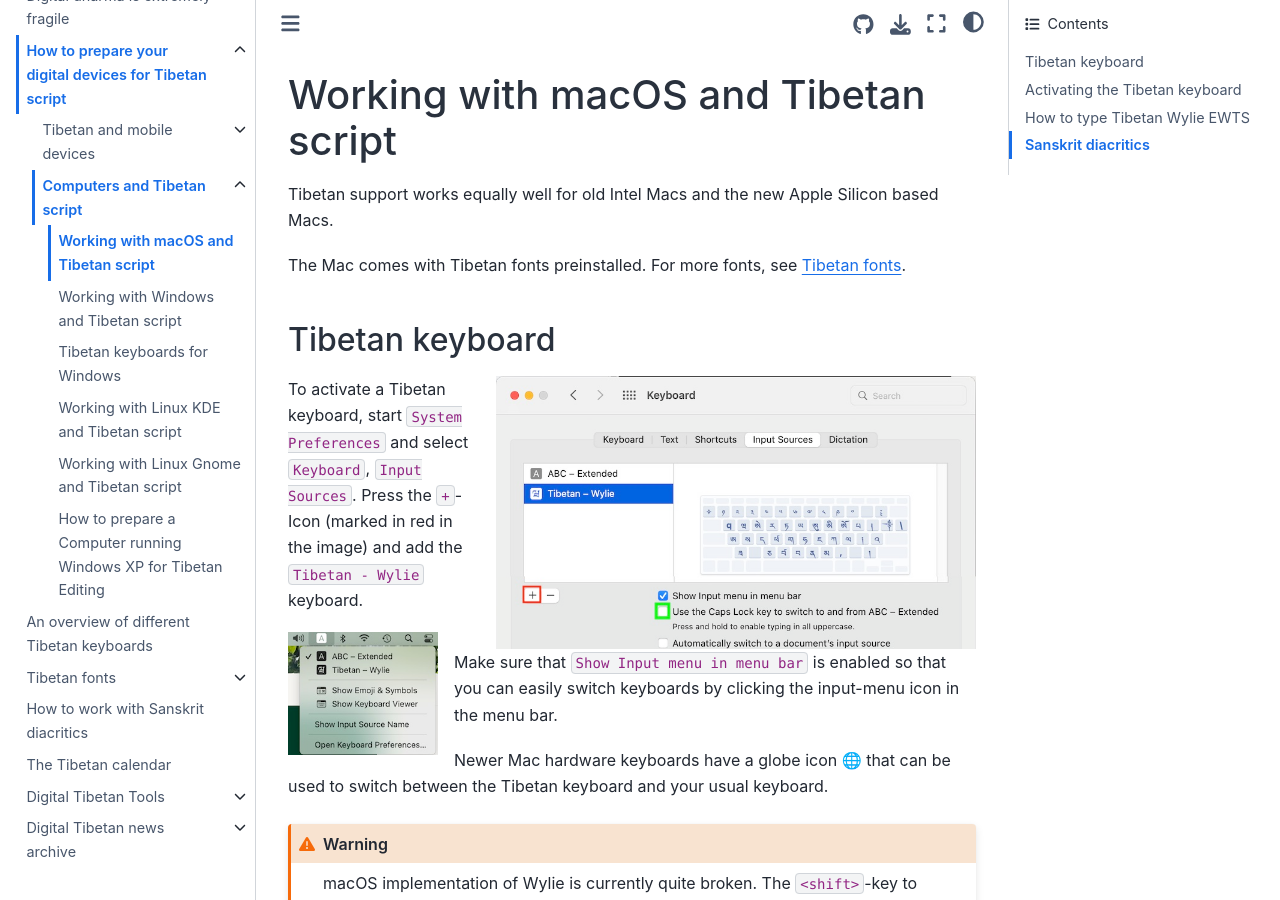
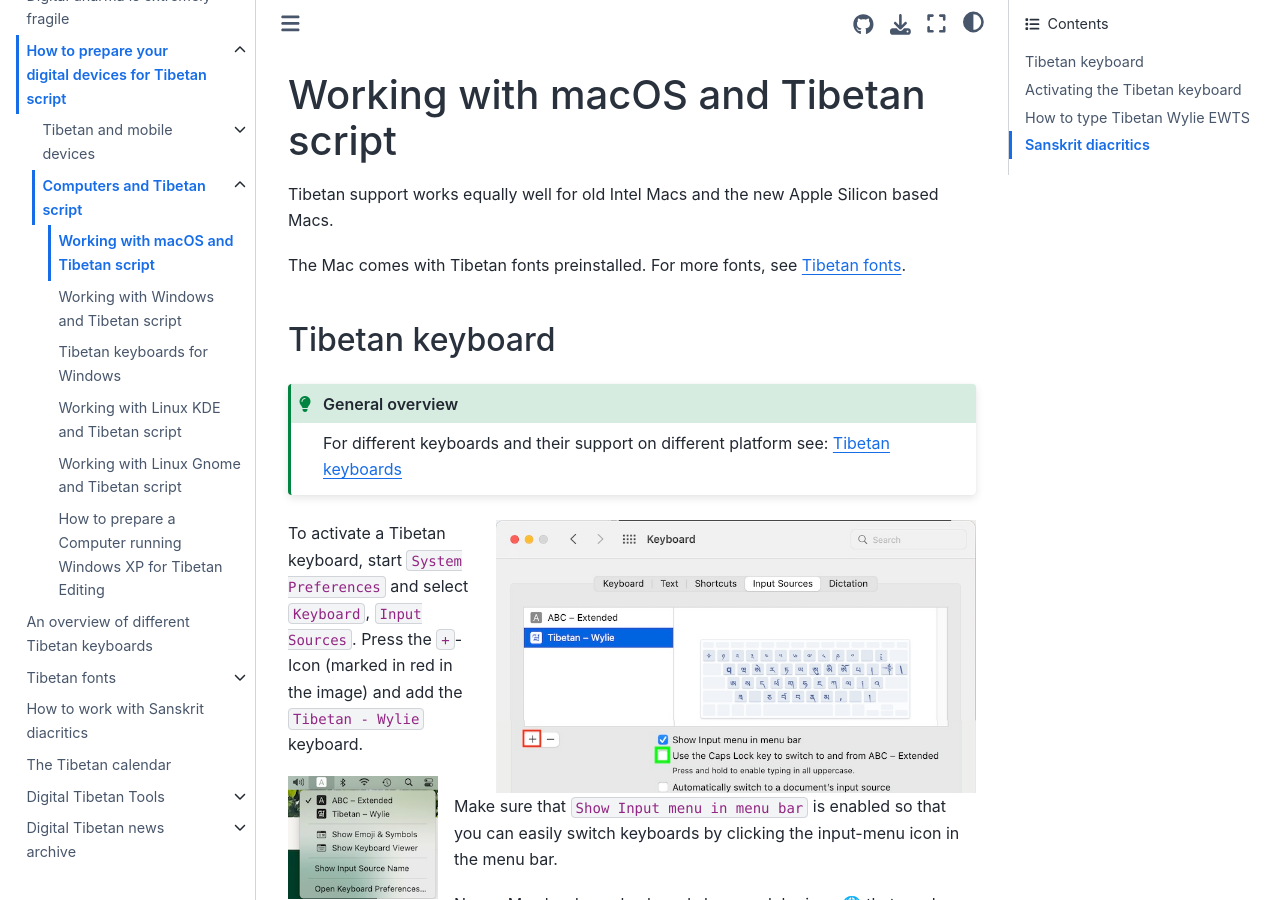
Before and after one commit to DigitalTibetan/DigitalTibetan, a Jupyter Book: the page built from docs/computers_macos.md, in a window 1280 px wide and 900 px high. Built offline with Jupyter Book 1.0.4 settings and Sphinx 7.4.7 and the Sphinx Book theme 1.1.4, drawn with Linux system fonts in a browser that asks for light colours.

Commit message:
keyboard links

````diff
--- a/docs/computers_macos.md
+++ b/docs/computers_macos.md
@@ -6,6 +6,11 @@
 
 (macos_keyboard)=
 ## Tibetan keyboard
+
+```{Admonition} General overview
+:class: tip
+For different keyboards and their support on different platform see: [Tibetan keyboards](tibetan_keyboards.md)
+```
 
 ```{image} Images/macos_keyboard.jpg
 :align: right
````
Also changed, not shown: docs/computers_windows_keyboards.md (+6 -1 lines).
